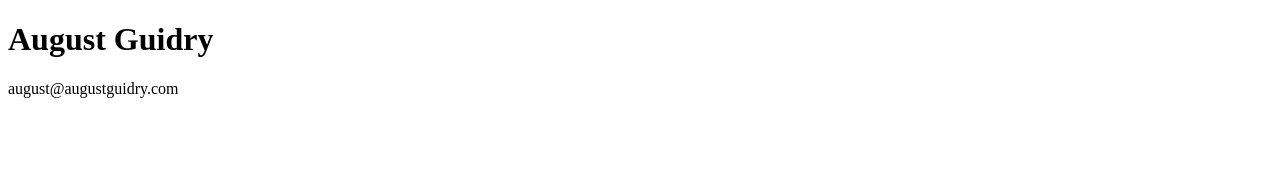
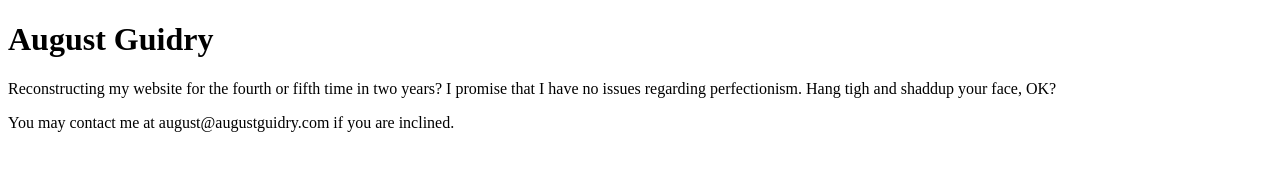
Before and after one commit to augustguidry/augustguidry.com, a plain HTML site: page index.html in a window 1280 px wide. Drawn offline with Linux system fonts and the light colour scheme.

Commit message:
Update index.html

```diff
--- a/index.html
+++ b/index.html
@@ -1,7 +1,14 @@
-<!DOCTYPE html>
+<!doctype html>
 <html>
-  <body>
-    <h1>August Guidry</h1>
-    <p>august@augustguidry.com</p>
-  </body>
+    <body>
+        <h1>August Guidry</h1>
+        <p>
+            Reconstructing my website for the fourth or fifth time in two years?
+            I promise that I have no issues regarding perfectionism. Hang tigh
+            and shaddup your face, OK?
+        </p>
+        <p>
+            You may contact me at august@augustguidry.com if you are inclined.
+        </p>
+    </body>
 </html>
```
